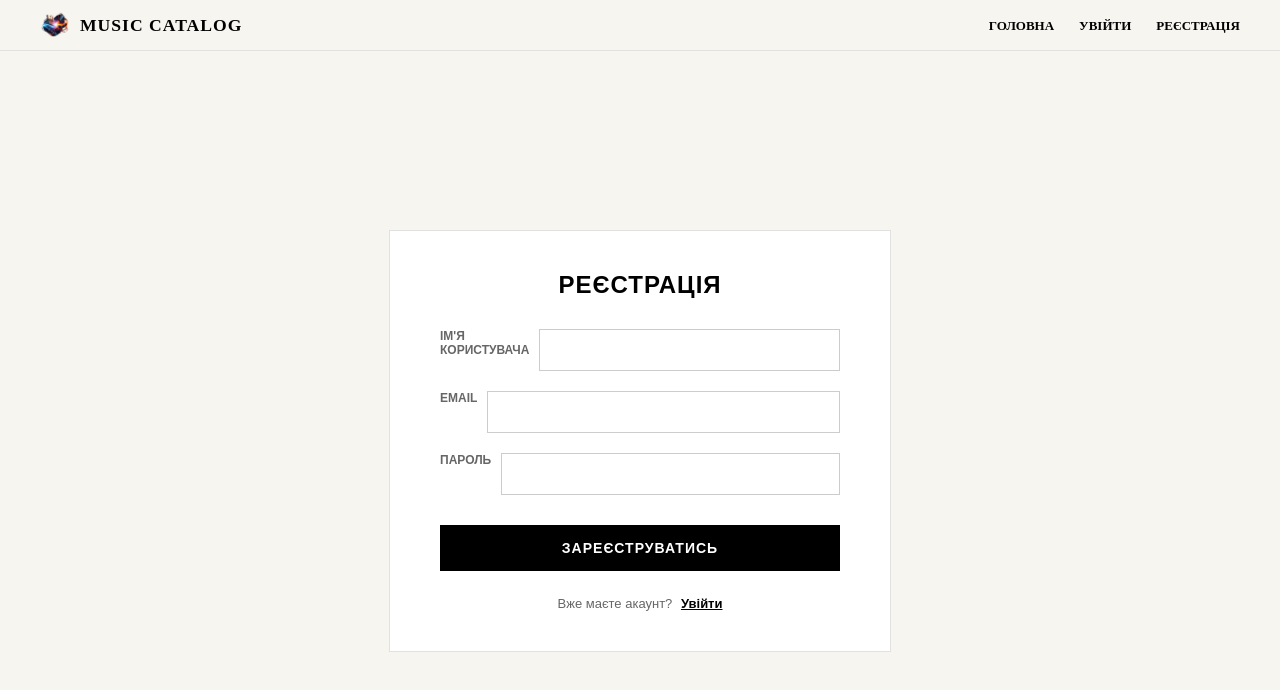
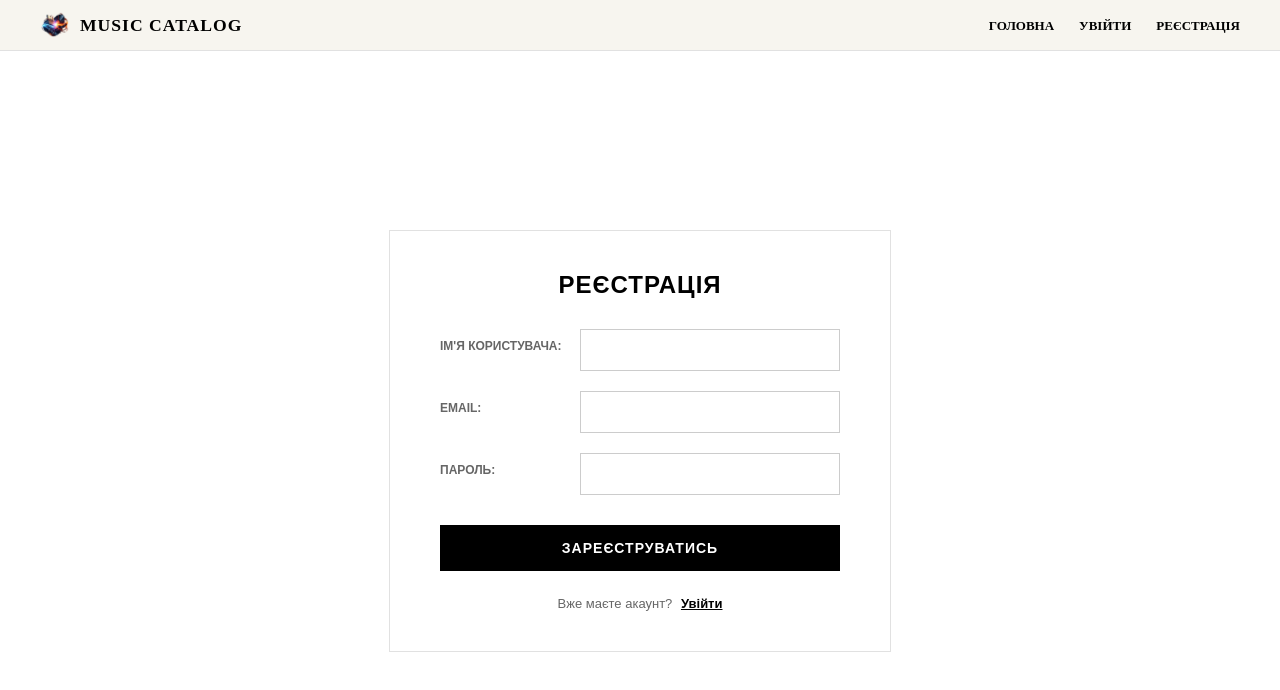
Before and after one commit to darkaaasrg/maincode, a React (Vite) app in the folder frontend/: page /register in a window 1280 px wide. Shown: the top 690 px of the page. Built offline with nearby package versions, Linux system fonts and the light colour scheme.

Commit message:
повиправляла помилки+обнова

```diff
--- a/frontend/src/components/Footer.css
+++ /dev/null
@@ -1,7 +0,0 @@
-.footer {
-  background-color: #222;
-    color: white;
-    text-align: center;
-    padding: 15px 0;
-    margin-top: 30px;
-}
--- a/frontend/src/components/Footer.jsx
+++ b/frontend/src/components/Footer.jsx
@@ -1,9 +1,45 @@
-import './Footer.css';
+import React from 'react';
 
 export default function Footer() {
+  const footerStyles = {
+    backgroundColor: '#f7f5ef', // Фон як у header
+    color: '#000',               // Чорний текст
+    textAlign: 'center',
+    padding: '20px 0',          // Збільшимо трохи відступ
+    marginTop: '30px',
+    fontSize: '0.9em'            // Трохи зменшимо розмір шрифту
+  };
+
+  const linkStyles = {
+    color: '#000', // Колір посилань, щоб вони були видимі
+    textDecoration: 'none', // Прибираємо підкреслення
+    marginLeft: '10px'
+  };
+
   return (
-    <footer className="footer">
+    <footer style={footerStyles}>
       <p>@2025 Music Catalog</p>
+
+      <div>
+        <small>
+          Розроблено:
+          <a
+            href="https://www.instagram.com/ваш_інстаграм"
+            target="_blank"
+            rel="noopener noreferrer"
+            style={linkStyles}
+          >
+            Instagram
+          </a>
+
+          <a
+            href="mailto:developer@example.com"
+            style={linkStyles}
+          >
+            Email
+          </a>
+        </small>
+      </div>
     </footer>
   );
 }
--- a/frontend/src/registro/LoginPage.jsx
+++ b/frontend/src/registro/LoginPage.jsx
@@ -44,7 +44,7 @@ function LoginPage() {
 
                 <form onSubmit={handleSubmit}>
                     <div className="form-group">
-                        <label htmlFor="email">Email</label>
+                        <label htmlFor="email">Email: </label>
                         <input
                             type="email"
                             id="email"
@@ -56,7 +56,7 @@ function LoginPage() {
                     </div>
 
                     <div className="form-group">
-                        <label htmlFor="password">Пароль</label>
+                        <label htmlFor="password">Пароль:  </label>
                         <input
                             type="password"
                             id="password"
--- a/frontend/src/registro/Register.jsx
+++ b/frontend/src/registro/Register.jsx
@@ -52,11 +52,11 @@ function RegisterPage() {
 
                 <form onSubmit={handleSubmit}>
                     <div className="form-group">
-                        <label htmlFor="username">Ім'я користувача</label>
+                        <label htmlFor="username">Ім'я користувача: </label>
                         <input
                             type="text"
                             id="username"
-                            className="auth-input" /* Новий клас */
+                            className="auth-input"
                             value={username}
                             onChange={(e) => setUsername(e.target.value)}
                             required
@@ -64,11 +64,11 @@ function RegisterPage() {
                     </div>
 
                     <div className="form-group">
-                        <label htmlFor="email">Email</label>
+                        <label htmlFor="email">Email: </label>
                         <input
                             type="email"
                             id="email"
-                            className="auth-input" /* Новий клас */
+                            className="auth-input"
                             value={email}
                             onChange={(e) => setEmail(e.target.value)}
                             required
@@ -76,11 +76,11 @@ function RegisterPage() {
                     </div>
 
                     <div className="form-group">
-                        <label htmlFor="password">Пароль</label>
+                        <label htmlFor="password">Пароль: </label>
                         <input
                             type="password"
                             id="password"
-                            className="auth-input" /* Новий клас */
+                            className="auth-input"
                             value={password}
                             onChange={(e) => setPassword(e.target.value)}
                             required
--- a/frontend/src/registro/auth.css
+++ b/frontend/src/registro/auth.css
@@ -1,28 +1,21 @@
-/* src/registro/auth.css */
-
-/* Загальний фон сторінки */
 .auth-page {
   min-height: calc(100vh - 60px);
   display: flex;
   justify-content: center;
   align-items: center;
-  background-color: #f7f5ef; /* Бежевий фон */
   padding: 20px;
   font-family: 'Arial', sans-serif;
 }
 
-/* Біла картка */
 .auth-container {
   background-color: #fff;
   padding: 40px 50px;
   width: 100%;
   max-width: 400px;
   border: 1px solid #e1e1e1;
-  /* Без тіні або мінімальна */
   box-shadow: none;
 }
 
-/* Заголовок */
 .auth-title {
   text-align: center;
   text-transform: uppercase;
@@ -33,13 +26,17 @@
   color: #000;
 }
 
-/* Поля вводу */
+
 .form-group {
   margin-bottom: 20px;
+  display: flex;
+  align-items: center;
 }
 
 .form-group label {
-  display: block;
+  margin-bottom: 0;
+  width: 130px;
+  flex-shrink: 0;
   margin-bottom: 8px;
   font-size: 12px;
   text-transform: uppercase;
@@ -48,11 +45,11 @@
 }
 
 .auth-input {
+  flex-grow: 1;
   width: 100%;
   padding: 12px 15px;
   font-size: 14px;
   border: 1px solid #ccc;
-  border-radius: 0; /* Квадратні кути */
   background-color: #fff;
   box-sizing: border-box;
   transition: border-color 0.3s;
@@ -85,7 +82,6 @@
   color: #000;
 }
 
-/* Повідомлення */
 .error-message {
   background-color: #ffe6e6;
   color: #d9534f;
@@ -106,7 +102,7 @@
   border: 1px solid #b2f5ea;
 }
 
-/* Футер форми */
+
 .auth-footer {
   margin-top: 25px;
   text-align: center;
```
Also changed, not shown: frontend/src/registro/AuthForm.css (deleted).
